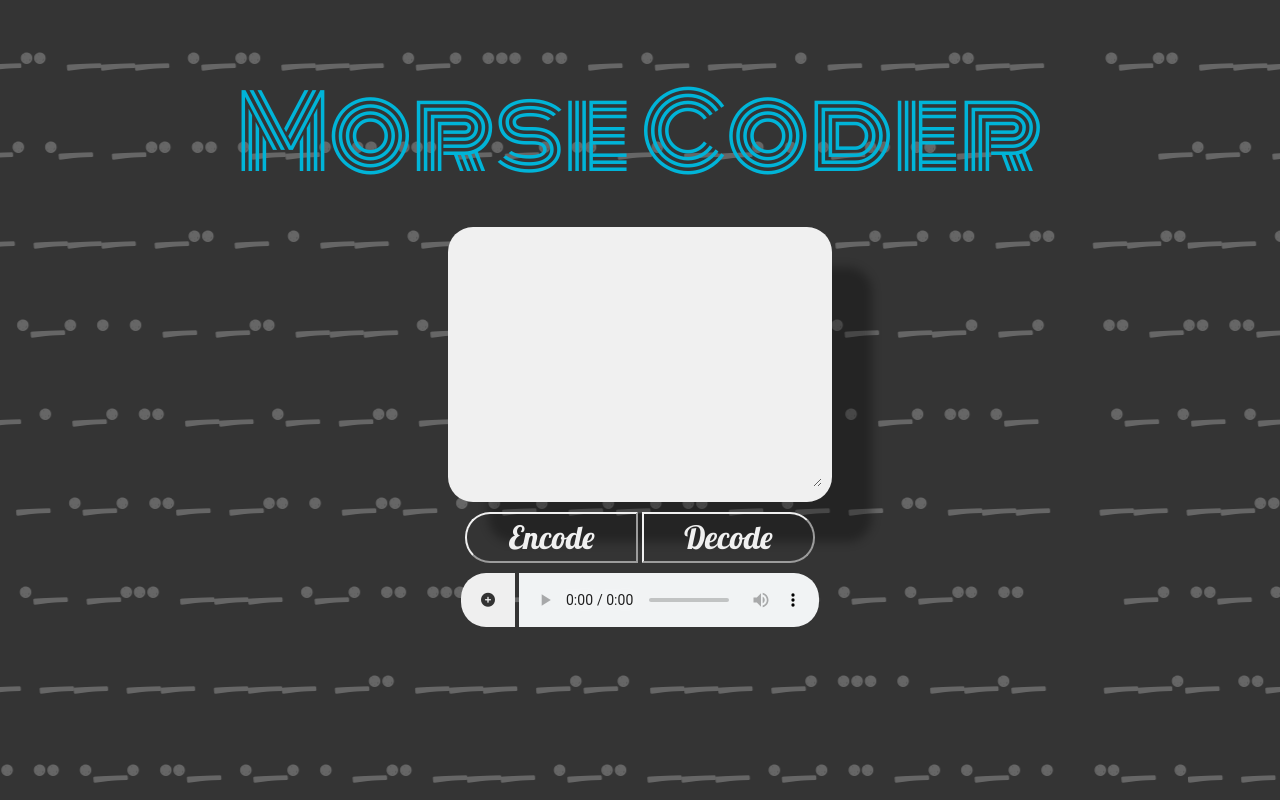
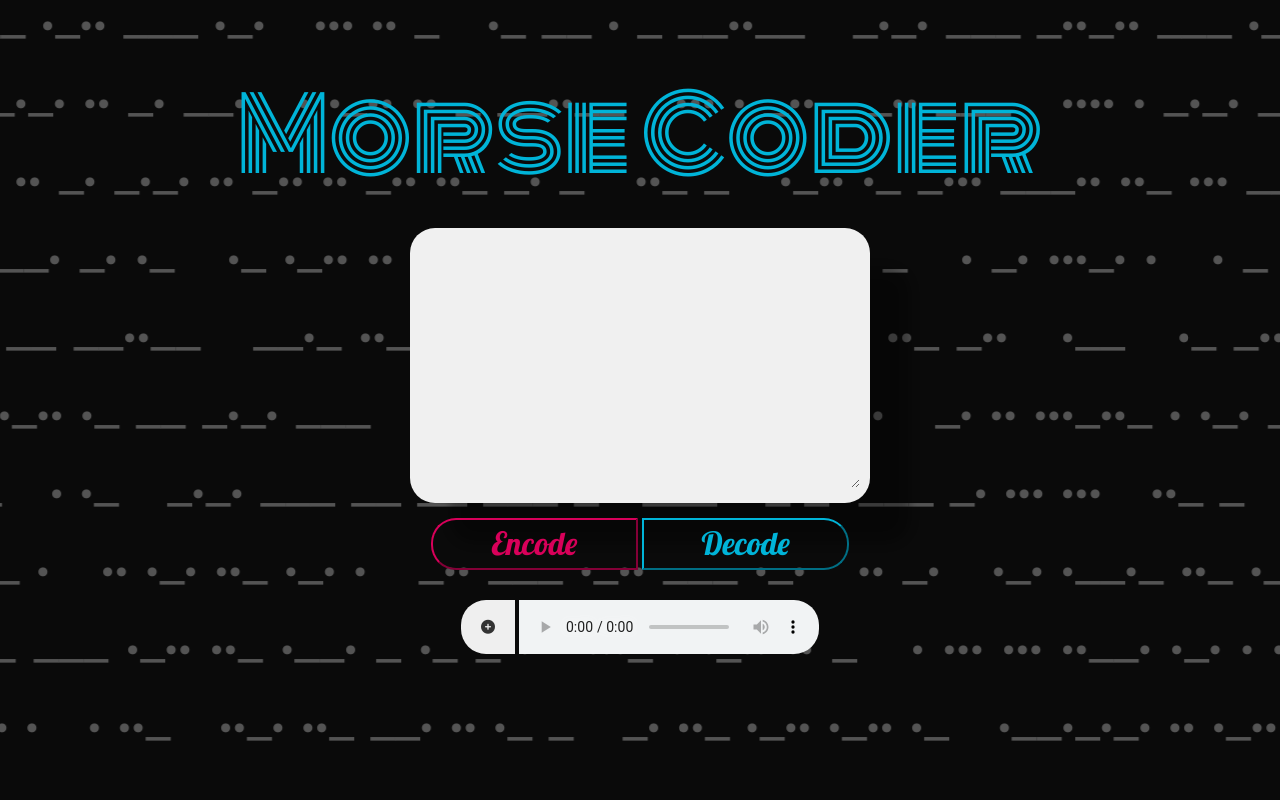
Before and after one commit to benjamin-visser/text-to-morse, a Flask app: page / in a window 1280 px wide. Run offline with Flask 2, Linux system fonts and the light colour scheme; some libraries are stand-ins or nearby versions.

Commit message:
finalise styling

```diff
--- a/application/static/styles.css
+++ b/application/static/styles.css
@@ -7,16 +7,17 @@ body {
     transform: translate(0);
   }
   100% {
-    transform: translate(-3840px); /* The image width */
+    transform: translate(-3840px);
   }
 }
 
 .bg-img-container {
     overflow: hidden;
+    height: 100vh;
 }
 
 .bg-img {
-    background-image: url("images/morse-background3.png");
+    background-image: url("images/morse-background6.png");
     background-repeat: repeat-x;
     position: 0 0;
     height: 100vh;
@@ -27,7 +28,7 @@ body {
 main {
     position: absolute;
     width: 100%;
-    top: 40px;
+    top: 0px;
     right: 0px;
 }
 
@@ -41,8 +42,9 @@ h1 {
 
 form {
     display: inline-block;
-    width: 30%;
-    padding-bottom: 10px;
+    width: 100%;
+    padding: 0px 10% 0px;
+    margin-bottom: 10px;
 }
 
 .text-box {
@@ -84,7 +86,7 @@ textarea {
 }
 
 .edit-button:hover {
-    color: red;
+    color: #d8005a;
 }
 
 .main-button {
@@ -94,28 +96,36 @@ textarea {
     font-family: 'Lobster', cursive;
     width: 45%;
     background-color: transparent;
-    border-color: #F0F0F0;
-    color: #F0F0F0;
+}
+
+.main-button:disabled {
+    opacity: 0.5;
 }
 
 .left-button {
     border-radius: 25px 0px 0px 25px;
+    border-color: #d8005a;
+    color: #d8005a;
 }
 
 .right-button {
     border-radius: 0px 25px 25px 0px;
+    border-color: #00B4D8;
+    color: #00B4D8;
 }
 
-.main-button:hover {
-    border-color: #F0F0F0;
+.left-button:hover {
+    background-color: #d8005a;
     color: #F0F0F0;
-    background-color: #54BAB9;
-    background-image: linear-gradient(to bottom right, #00B4D8, #FF5C8D);
-
 }
 
-audio::-webkit-media-controls-enclosure {
-    border-radius: 0px 25px 25px 0px;
+.right-button:hover {
+    background-color: #00B4D8;
+    color: #F0F0F0;
+}
+
+a {
+    color: #00B4D8;
 }
 
 .load-audio-button {
@@ -124,68 +134,69 @@ audio::-webkit-media-controls-enclosure {
     height: 54px;
     width: 54px;
     border-width: 0px;
+    border-radius: 25px 0px 0px 25px;
     padding: 0px;
+}
+
+audio::-webkit-media-controls-enclosure {
+    border-radius: 0px 25px 25px 0px;
+}
+
+@media only screen and (max-height: 720px) {
+    .bg-img-container, .bg-img {
+        height: 720px;
+    }
 }
 
 /* Extra small devices (phones, 600px and down) */
 @media only screen and (max-width: 600px) {
-    .body-cont {
-        width: 90%;
-    }
-
-    .form-cont {
-        width: 70%;
-    }
-
-    .column {
-        width: 100%;
+    h1 {
+        margin-top: 5vh;
     }
 }
 
 /* Small devices (portrait tablets and large phones, 600px and up) */
 @media only screen and (min-width: 600px) {
-    .body-cont {
-        width: 90%;
+    form {
+        padding: 0px 15% 10px;
     }
-
-    .form-cont {
-        width: 70%;
-    }
-
-    .column {
-        width: 100%;
+    h1 {
+        margin-top: 5vh;
     }
 }
 
 /* Medium devices (landscape tablets, 768px and up) */
 @media only screen and (min-width: 768px) {
-    .body-cont {
-        width: 90%;
+    form {
+        padding: 0px 20% 10px;
     }
-
-    .column {
-        width: 100%;
+    h1 {
+        margin-top: 8vh;
     }
 }
 
 /* Large devices (laptops/desktops, 992px and up) */
 @media only screen and (min-width: 992px) {
-    .body-cont {
-        width: 70%;
+    form {
+        padding: 0px 28% 10px;
     }
-
-    .column {
-        width: 45%
+    form, .text-box {
+        margin-bottom: 15px;
+    }
+    h1 {
+        margin-top: 10vh;
     }
 }
 
 /* Extra large devices (large laptops and desktops, 1200px and up)*/
-@media only screen and (min-width: 1250px) {
-    .body-cont {
-        width: 50%;
+@media only screen and (min-width: 1200px) {
+    form {
+        padding: 0px 32% 15px;
     }
-
-    .column {
-        width: 45%
+    form, .text-box {
+        margin-bottom: 15px;
+    }
+    h1 {
+        margin-top: 10vh;
     }
 }
--- a/application/templates/index.html
+++ b/application/templates/index.html
@@ -64,12 +64,12 @@
     <div class="audio-container">
         {% if text_fill['type'] == 'morse' %}
         <a href="{{ url_for('get_audio') }}">
-            <button class="left-button load-audio-button">
+            <button class="load-audio-button">
                 <i class="fa-solid fa-circle-plus"></i>
             </button>
         </a>
         {% else %}
-        <button class="left-button load-audio-button">
+        <button class="load-audio-button">
             <i class="fa-solid fa-circle-plus"></i>
         </button>
         {% endif %}
```
Also changed, not shown: application/static/images/morse-background2.png (added), application/static/images/morse-background4.png (added), application/static/images/morse-background5.png (added), application/static/images/morse-background6.png (added).
